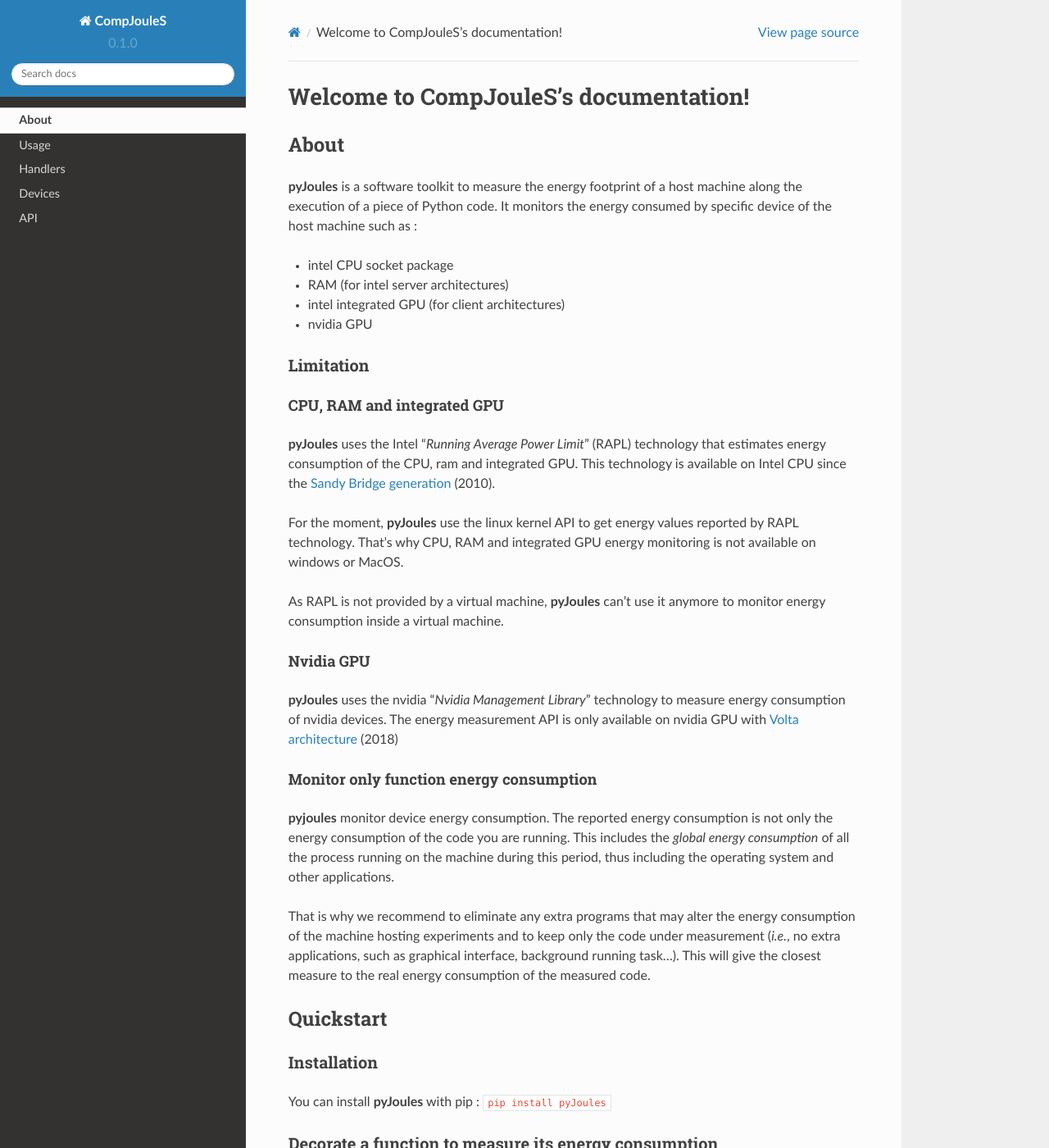
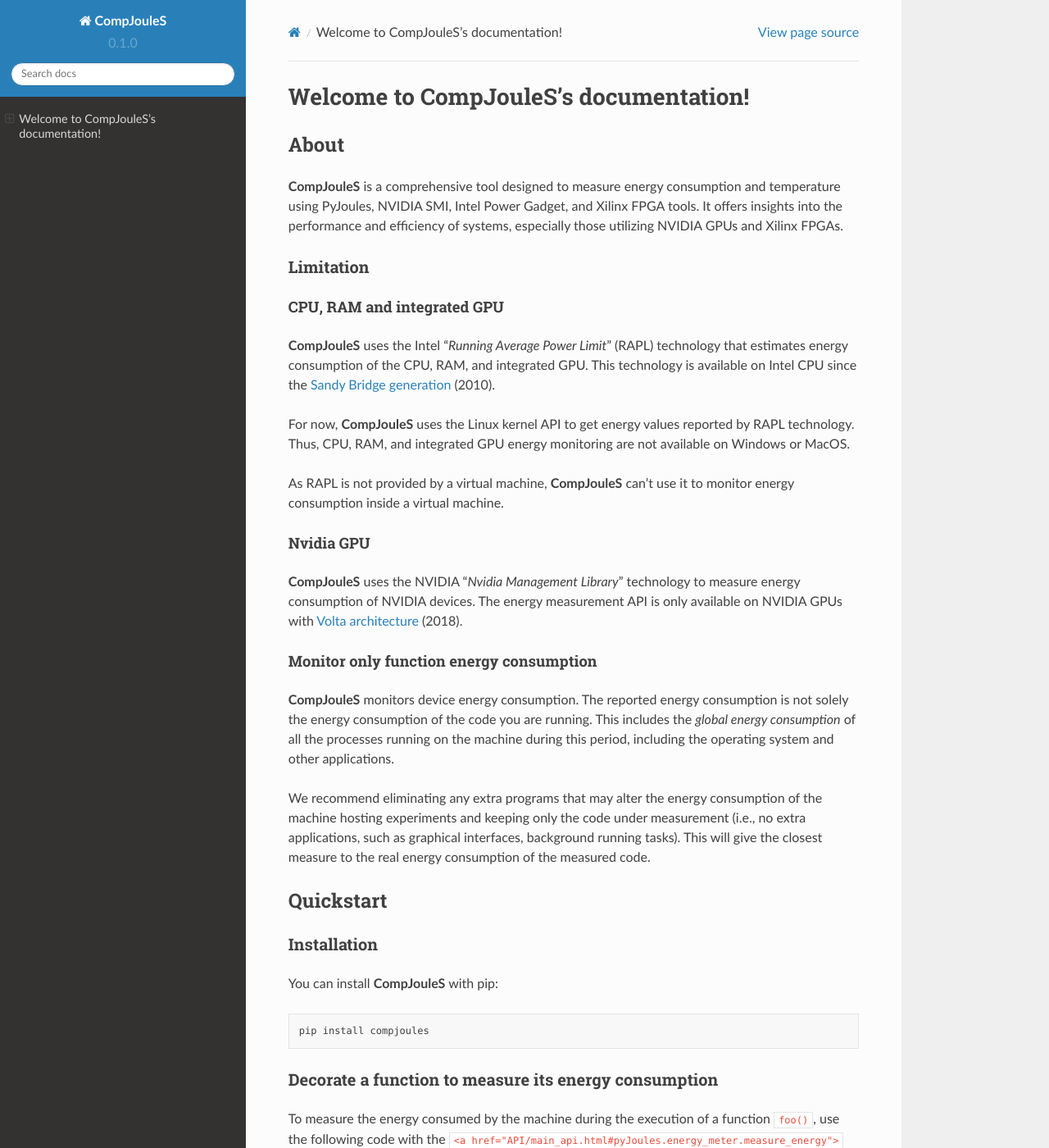
Before and after one commit to Muratcanisik4/CompJouleS, a Sphinx documentation site: the page built from docs/source/index.rst, in a window 1280 px wide and 1400 px high. Shown: the whole window at 82% size. Built offline with Sphinx 7.4.7 and the Read the Docs theme 2.0.0, drawn with Linux system fonts in a browser that asks for light colours; cross-references to code outside the pages are shown as plain code; some of the changed text lies outside the part shown.

Commit message:
Update index.rst

```diff
--- a/docs/source/index.rst
+++ b/docs/source/index.rst
@@ -1,50 +1,35 @@
-.. pyJoules documentation master file, created by
-   sphinx-quickstart on Tue Oct  8 14:16:48 2019.
-   You can adapt this file completely to your liking, but it should at least
-   contain the root `toctree` directive.
-
-.. role:: raw-role(raw)
-   :format: html latex
-
 Welcome to CompJouleS's documentation!
-************************************
+**************************************
 
 About
 =====
 
-**pyJoules** is a software toolkit to measure the energy footprint of a host machine along the execution of a piece of Python code.
-It monitors the energy consumed by specific device of the host machine such as :
-
-- intel CPU socket package
-- RAM (for intel server architectures)
-- intel integrated GPU (for client architectures)
-- nvidia GPU
+**CompJouleS** is a comprehensive tool designed to measure energy consumption and temperature using PyJoules, NVIDIA SMI, Intel Power Gadget, and Xilinx FPGA tools. It offers insights into the performance and efficiency of systems, especially those utilizing NVIDIA GPUs and Xilinx FPGAs.
 
 Limitation
 ----------
 
 CPU, RAM and integrated GPU
 ^^^^^^^^^^^^^^^^^^^^^^^^^^^
-**pyJoules** uses the Intel "*Running Average Power Limit*" (RAPL) technology that estimates energy consumption of the CPU, ram and integrated GPU.
-This technology is available on Intel CPU since the `Sandy Bridge generation`__ (2010).
+**CompJouleS** uses the Intel "*Running Average Power Limit*" (RAPL) technology that estimates energy consumption of the CPU, RAM, and integrated GPU. This technology is available on Intel CPU since the `Sandy Bridge generation`__ (2010).
 
-__ https://fr.wikipedia.org/wiki/Intel#Historique_des_microprocesseurs_produits
+__ https://en.wikipedia.org/wiki/Intel#Sandy_Bridge
 
-For the moment, **pyJoules** use the linux kernel API to get energy values reported by RAPL technology. That's why CPU, RAM and integrated GPU energy monitoring is not available on windows or MacOS.
+For now, **CompJouleS** uses the Linux kernel API to get energy values reported by RAPL technology. Thus, CPU, RAM, and integrated GPU energy monitoring are not available on Windows or MacOS.
 
-As RAPL is not provided by a virtual machine, **pyJoules** can't use it anymore to monitor energy consumption inside a virtual machine.
+As RAPL is not provided by a virtual machine, **CompJouleS** can't use it to monitor energy consumption inside a virtual machine.
 
 Nvidia GPU
 ^^^^^^^^^^
-**pyJoules** uses the nvidia "*Nvidia Management Library*" technology to measure energy consumption of nvidia devices. The energy measurement API is only available on nvidia GPU with `Volta architecture`__ (2018)
+**CompJouleS** uses the NVIDIA "*Nvidia Management Library*" technology to measure energy consumption of NVIDIA devices. The energy measurement API is only available on NVIDIA GPUs with `Volta architecture`__ (2018).
 
 __ https://en.wikipedia.org/wiki/Volta_(microarchitecture)
 
 Monitor only function energy consumption
 ^^^^^^^^^^^^^^^^^^^^^^^^^^^^^^^^^^^^^^^^
-**pyjoules** monitor device energy consumption. The reported energy consumption is not only the energy consumption of the code you are running. This includes the *global energy consumption* of all the process running on the machine during this period, thus including the operating system and other applications.
+**CompJouleS** monitors device energy consumption. The reported energy consumption is not solely the energy consumption of the code you are running. This includes the *global energy consumption* of all the processes running on the machine during this period, including the operating system and other applications.
 
-That is why we recommend to eliminate any extra programs that may alter the energy consumption of the machine hosting experiments and to keep only the code under measurement (*i.e.*, no extra applications, such as graphical interface, background running task...). This will give the closest measure to the real energy consumption of the measured code.
+We recommend eliminating any extra programs that may alter the energy consumption of the machine hosting experiments and keeping only the code under measurement (i.e., no extra applications, such as graphical interfaces, background running tasks). This will give the closest measure to the real energy consumption of the measured code.
 
 Quickstart
 ==========
@@ -52,63 +37,100 @@
 Installation
 ------------
 
-You can install **pyJoules** with pip : ``pip install pyJoules``
+You can install **CompJouleS** with pip:
+
+.. code-block:: bash
+
+   pip install compjoules
 
 Decorate a function to measure its energy consumption
 -----------------------------------------------------
 
-To measure the energy consumed by the machine during the execution of the
-function ``foo()`` run the following code::
-
-To measure the energy consumed by the machine during the execution of the function ``foo()`` run the following code with the :raw-role:`<a href="API/main_api.html#pyJoules.energy_meter.measure_energy">` ``measure_energy`` :raw-role:`</a>` decorator:
+To measure the energy consumed by the machine during the execution of a function ``foo()``, use the following code with the :raw-role:`<a href="API/main_api.html#pyJoules.energy_meter.measure_energy">` ``measure_energy`` :raw-role:`</a>` decorator:
 
 .. code-block:: python
 
    from pyJoules.energy_meter import measure_energy
+   from pyJoules.device.rapl_device import RaplPackageDomain, RaplCoreDomain
 
-   @measure_energy
+   @measure_energy(domains=[RaplPackageDomain(0), RaplCoreDomain(0)])
    def foo():
        # Instructions to be evaluated.
 
    foo()
 
+This will print the recorded energy consumption of all the monitorable devices during the execution of the function ``foo``.
 
-This will print in the console the recorded energy consumption of all the monitorable devices during the execution of function ``foo``.
-
-
-
-Miscellaneous
-=============
-
-PyJoules is an open-source project developed by the `Spirals research group`__ (University of Lille and Inria) that take part of the Powerapi_ initiative.
-
-.. _Powerapi: http://powerapi.org
-
-__ https://team.inria.fr/spirals
-
-Mailing list and contact
-------------------------
-
-You can contact the developer team with this address : :raw-role:`<a href="mailto:powerapi-staff@inria.fr">powerapi-staff@inria.fr</a>`
-
-You can follow the latest news and asks questions by subscribing to our :raw-role:`<a href="mailto:sympa@inria.fr?subject=subscribe powerapi">mailing list</a>`
-
-Contributing
-------------
-
-If you would like to contribute code you can do so via GitHub by forking the repository and sending a pull request.
-
-When submitting code, please make every effort to follow existing coding conventions and style in order to keep the code as readable as possible.
-
-
-Table of contents
+Advanced Features
 =================
 
-.. toctree::
-   :maxdepth: 2
+Custom Configuration
+---------------------
 
-   About <self>
-   usages/usage
-   handlers/handlers
-   devices/devices
-   API/API.rst
+CompJouleS allows custom configurations for different hardware setups. Refer to the documentation for configuring CompJouleS for specific use cases.
+
+Integrating with Machine Learning Models
+-----------------------------------------
+
+CompJouleS seamlessly integrates with PyTorch-based machine learning models, providing energy and temperature insights during training and inference.
+
+FPGA Integration
+----------------
+
+CompJouleS supports power measurement for Xilinx FPGAs using TCL scripts and DCP files. Example usage:
+
+.. code-block:: tcl
+
+   source <path_to_tcl_script>/measure_power.tcl
+   open_checkpoint <path_to_dcp_file>/design.dcp
+
+Future Developments
+===================
+
+For version 2, we will include:
+- Computational complexity calculation
+- Neuromorphic architecture integration (Loihi-2, SpiNNaker)
+- Hybrid architecture integration
+- Bit converter
+
+Critical Aspects and Troubleshooting
+====================================
+
+Permission Issues
+-----------------
+
+When encountering permission errors such as:
+
+.. code-block:: none
+
+   PermissionError: [Errno 13] Permission denied: '/sys/class/powercap/intel-rapl/intel-rapl:0/intel-rapl:0:2/energy_uj'
+
+Ensure you have sudo or superuser access.
+
+Environment Setup
+-----------------
+
+For proper functionality, avoid using virtualized environments like VirtualBox as they do not provide the necessary hardware access. Prefer a native Linux installation or dual-boot setup.
+
+Package Installation
+--------------------
+
+To avoid the "externally-managed environment" error, use a virtual environment for isolating project dependencies. Ensure all required packages such as Torch, Pandas, and Scikit-Learn are installed.
+
+Support and Contact
+===================
+
+Issue Tracker
+-------------
+
+For reporting issues or feature requests, use the issue tracker \href{https://compjoules.slac.stanford.edu/}{here}.
+
+Community Support
+-----------------
+
+Join our community forum for discussions and help \href{https://compjoules.slac.stanford.edu/}{here}.
+
+Contact Information
+-------------------
+
+For direct inquiries, contact us \href{mailto:mrtisik@slac.stanford.edu}{here}.
```
